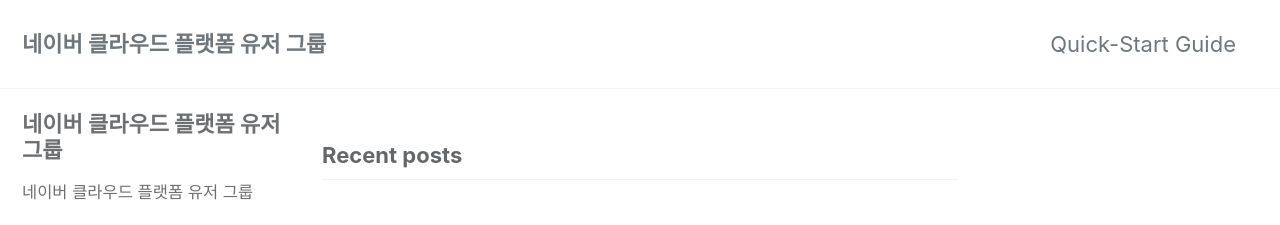
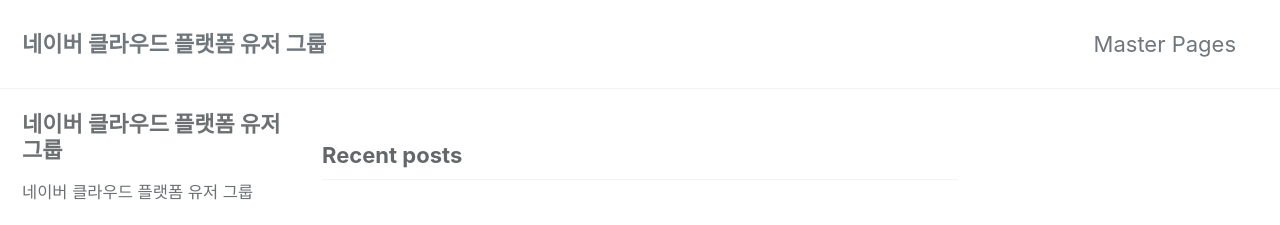
Before and after one commit to nclouder/nclouder.github.io, a Jekyll site: the page built from index.html, in a window 1280 px wide. Shown: the top 225 px of the page. Built offline with Jekyll 4.4.1, drawn with Linux system fonts in a browser that asks for light colours; cached includes are drawn as plain includes; the list of posts is cut into pages by our own code.

Commit message:
Theme changed

```diff
--- a/_data/navigation.yml
+++ b/_data/navigation.yml
@@ -1,7 +1,7 @@
 # main links
 main:
-  - title: "Quick-Start Guide"
-    url: https://mmistakes.github.io/minimal-mistakes/docs/quick-start-guide/
+  - title: "Master Pages"
+    url: "https://m.blog.naver.com/n_cloudplatform/222463915756"
   # - title: "About"
   #   url: https://mmistakes.github.io/minimal-mistakes/about/
   # - title: "Sample Posts"
```
